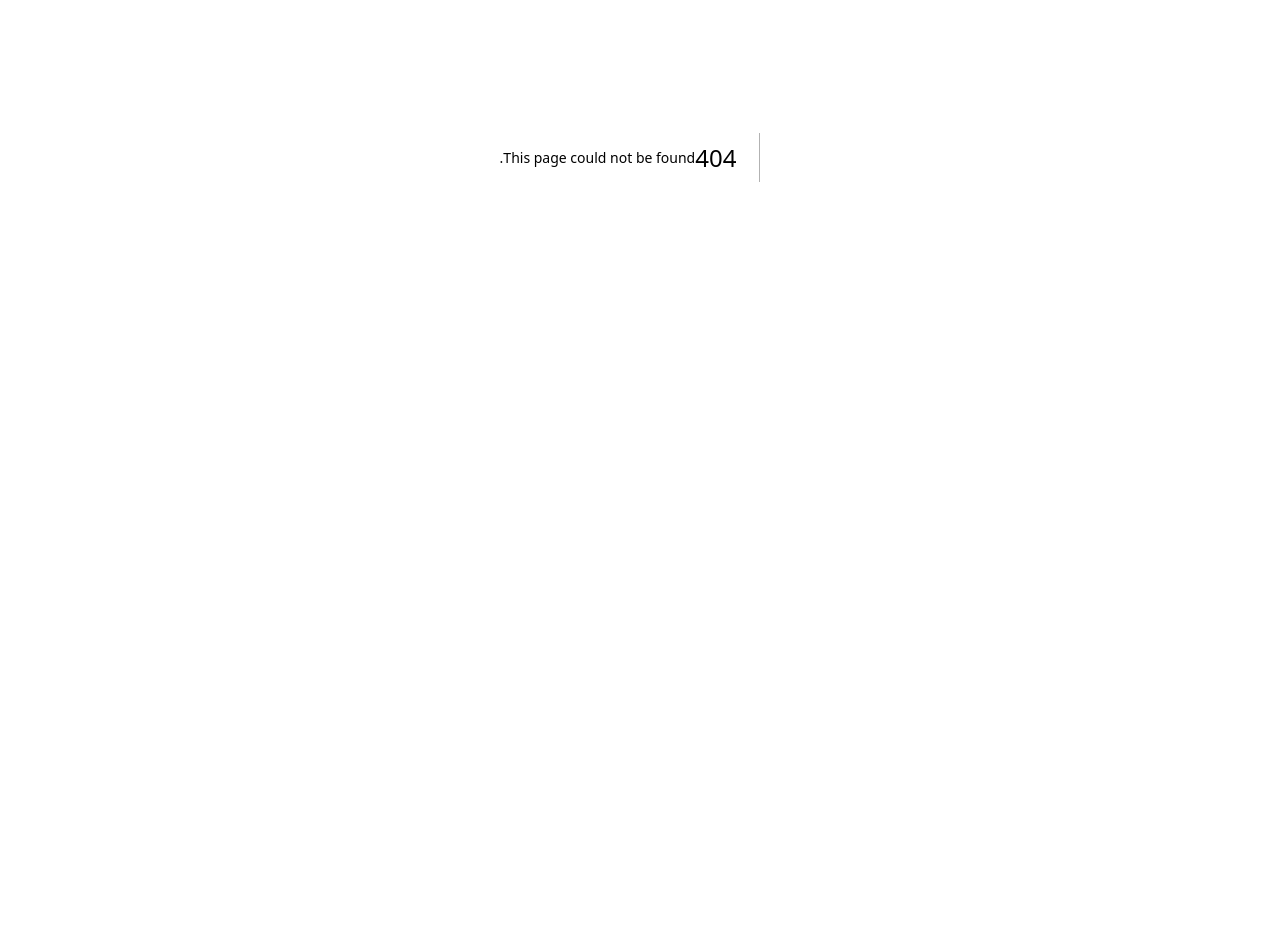
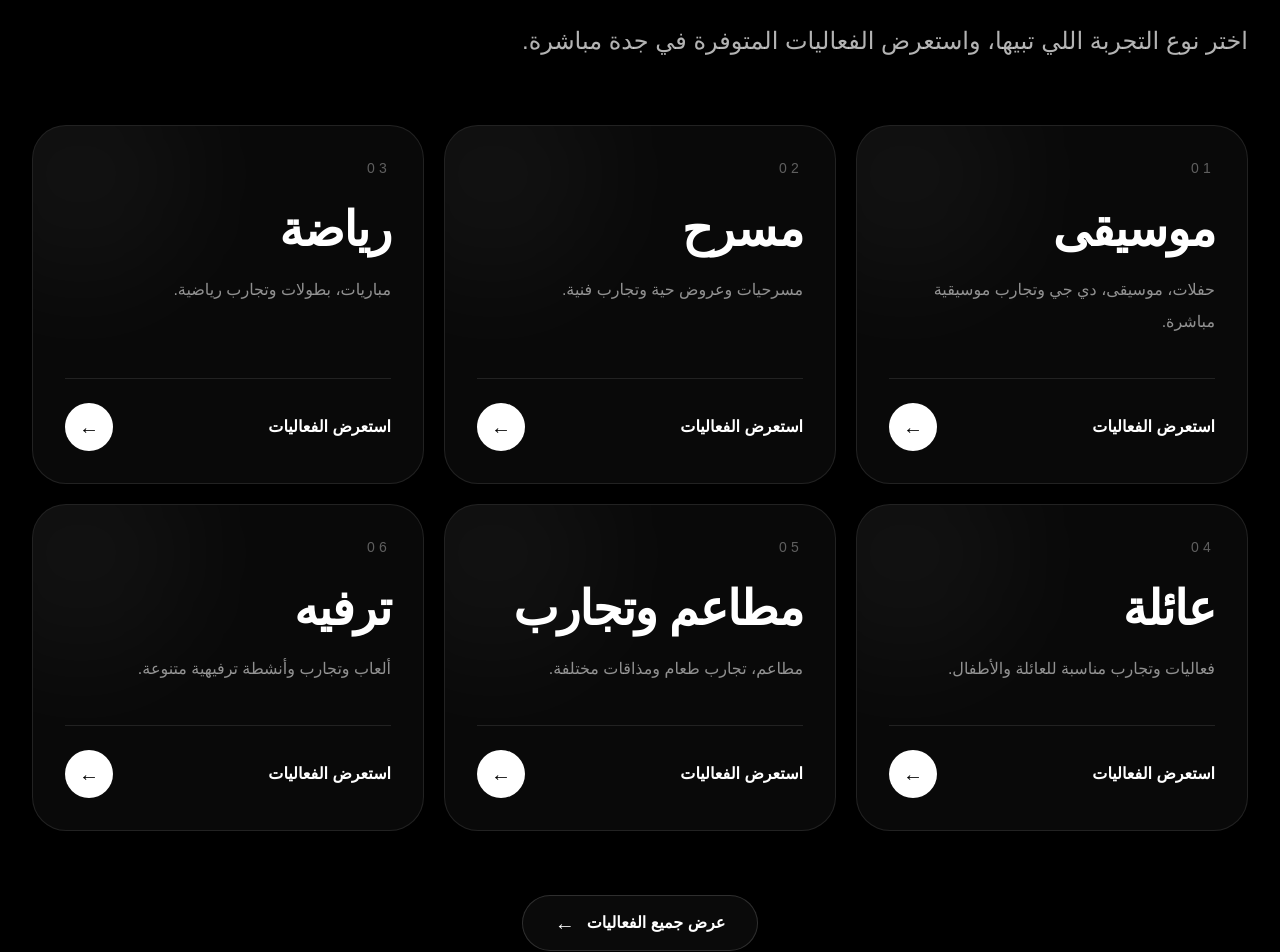
Before and after one commit to nawafoly/naga-house, a Next.js app: page /categories in a window 1280 px wide. Before the commit this address had no page. Shown: the part 340-1292 px from the top of the page. Before the commit the page ends 897 px from the top, so only its background shows below. Built offline with nearby package versions, Linux system fonts and the light colour scheme.

Commit message:
feat: add event categories page

```diff
--- /dev/null
+++ b/src/app/categories/page.tsx
@@ -0,0 +1,95 @@
+import Link from "next/link";
+
+import { eventCategoryLabels } from "@/features/events/domain";
+
+const categoryDescriptions: Record<string, string> = {
+  music: "حفلات، موسيقى، دي جي وتجارب موسيقية مباشرة.",
+  theater: "مسرحيات وعروض حية وتجارب فنية.",
+  sports: "مباريات، بطولات وتجارب رياضية.",
+  family: "فعاليات وتجارب مناسبة للعائلة والأطفال.",
+  dining: "مطاعم، تجارب طعام ومذاقات مختلفة.",
+  entertainment: "ألعاب وتجارب وأنشطة ترفيهية متنوعة.",
+};
+
+const categoryOrder = [
+  "music",
+  "theater",
+  "sports",
+  "family",
+  "dining",
+  "entertainment",
+];
+
+export default function CategoriesPage() {
+  return (
+    <main className="min-h-screen bg-black text-white">
+      <section className="mx-auto w-full max-w-[1600px] px-4 py-16 sm:px-6 lg:px-8 lg:py-24">
+        <div className="mb-16 max-w-5xl">
+          <p className="mb-5 text-base font-medium uppercase tracking-[0.45em] text-white/50">
+            EXPLORE CATEGORIES
+          </p>
+
+          <h1 className="text-6xl font-bold tracking-tight sm:text-7xl lg:text-8xl">
+            التصنيفات
+          </h1>
+
+          <p className="mt-7 max-w-3xl text-lg leading-9 text-white/70 sm:text-xl lg:text-2xl lg:leading-10">
+            اختر نوع التجربة اللي تبيها، واستعرض الفعاليات المتوفرة في جدة
+            مباشرة.
+          </p>
+        </div>
+
+        <div className="grid gap-5 sm:grid-cols-2 lg:grid-cols-3">
+          {categoryOrder.map((category, index) => (
+            <Link
+              key={category}
+              href={`/events?category=${category}`}
+              className="group relative min-h-[300px] overflow-hidden rounded-[34px] border border-white/10 bg-white/[0.035] p-7 transition duration-300 hover:-translate-y-1 hover:border-white/25 hover:bg-white/[0.065] sm:p-8"
+            >
+              <div
+                aria-hidden="true"
+                className="absolute -left-16 -top-16 h-56 w-56 rounded-full bg-white/[0.045] blur-3xl transition duration-500 group-hover:bg-white/[0.08]"
+              />
+
+              <div className="relative flex h-full min-h-[240px] flex-col justify-between">
+                <div>
+                  <p className="text-sm font-medium tracking-[0.3em] text-white/35">
+                    {String(index + 1).padStart(2, "0")}
+                  </p>
+
+                  <h2 className="mt-7 text-4xl font-bold tracking-tight sm:text-5xl">
+                    {eventCategoryLabels[category]}
+                  </h2>
+
+                  <p className="mt-5 max-w-sm text-base leading-8 text-white/55">
+                    {categoryDescriptions[category]}
+                  </p>
+                </div>
+
+                <div className="mt-10 flex items-center justify-between border-t border-white/10 pt-6">
+                  <span className="text-base font-semibold text-white">
+                    استعرض الفعاليات
+                  </span>
+
+                  <span className="flex h-12 w-12 items-center justify-center rounded-full bg-white text-xl text-black transition duration-300 group-hover:-translate-x-1">
+                    ←
+                  </span>
+                </div>
+              </div>
+            </Link>
+          ))}
+        </div>
+
+        <div className="mt-16 flex justify-center">
+          <Link
+            href="/events"
+            className="inline-flex h-14 items-center justify-center rounded-full border border-white/15 bg-white/[0.04] px-8 text-base font-semibold text-white transition hover:border-white/30 hover:bg-white/[0.08]"
+          >
+            عرض جميع الفعاليات
+            <span className="mr-3 text-xl">←</span>
+          </Link>
+        </div>
+      </section>
+    </main>
+  );
+}
```
